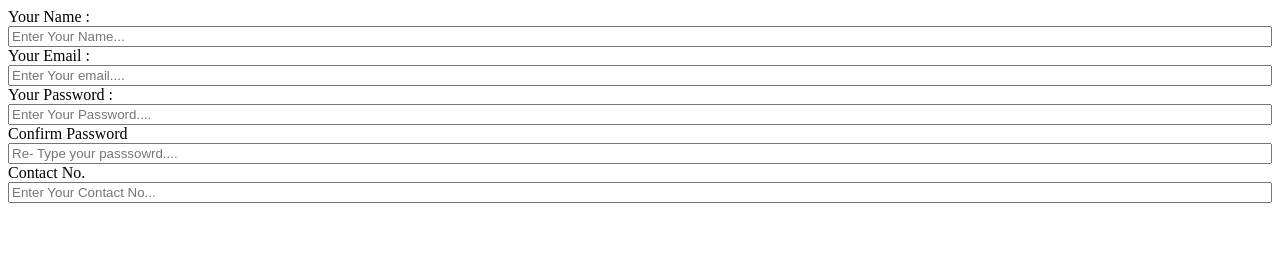
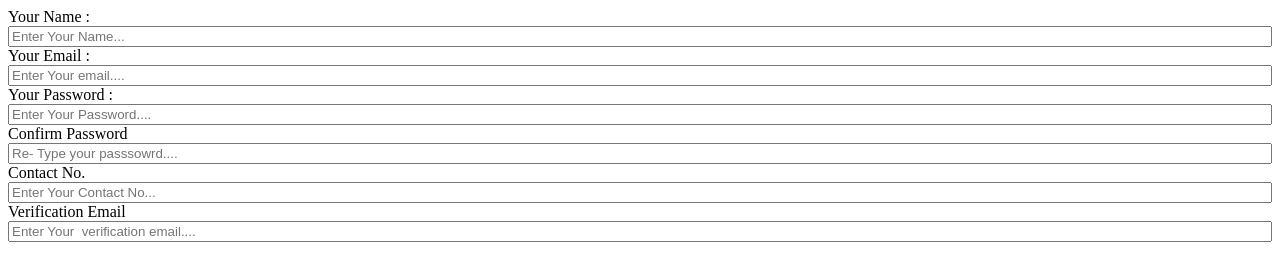
Before and after one commit to shah2310/folderGitAptech1, a plain HTML site: page signup.html in a window 1280 px wide. Drawn offline with Linux system fonts and the light colour scheme.

Commit message:
save verification email

```diff
--- a/signup.html
+++ b/signup.html
@@ -24,6 +24,10 @@
         <label for="">Contact No.</label>
         <input type="number" placeholder="Enter Your Contact No...">
 
+        <label for="">Verification Email</label>
+        <input type="email" placeholder="Enter Your  verification email....">
+
+
     </form>
 </body>
 </html>
```
